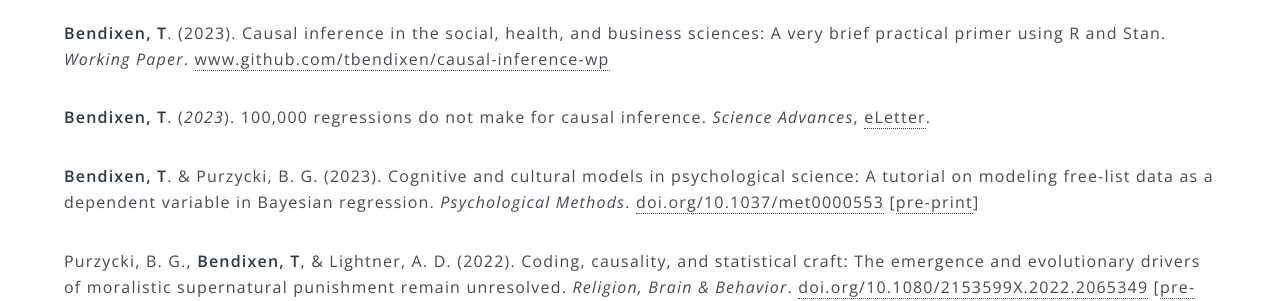
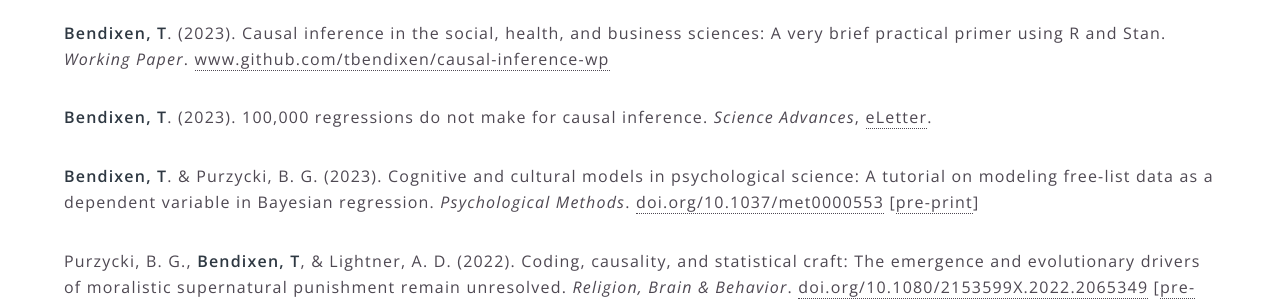
Before and after one commit to tbendixen/tbendixen.github.io.dk, a Jekyll site: the page built from forskning.html, in a window 1280 px wide and 900 px high, scrolled down 534 px. Shown: the part 154-455 px from the top of the window. Built offline with Jekyll 4.4.1, drawn with Linux system fonts in a browser that asks for light colours.

```diff
--- a/forskning.html
+++ b/forskning.html
@@ -12,7 +12,7 @@ title: Forskning
 				<br />
 				<p><b>Bendixen, T</b>. (2023). Causal inference in the social, health, and business sciences: A very brief practical primer using R and Stan.
 					<i>Working Paper</i>. <a href="https://github.com/tbendixen/causal-inference-wp">www.github.com/tbendixen/causal-inference-wp</a></p>
-				<p><b>Bendixen, T</b>. (<i>2023</i>). 100,000 regressions do not make for causal inference. <i>Science Advances</i>, <a href="https://www.science.org/doi/10.1126/sciadv.abn3517#elettersSection">eLetter</a>.</p>
+				<p><b>Bendixen, T</b>. (2023). 100,000 regressions do not make for causal inference. <i>Science Advances</i>, <a href="https://www.science.org/doi/10.1126/sciadv.abn3517#elettersSection">eLetter</a>.</p>
 				<p><b>Bendixen, T</b>. & Purzycki, B. G. (2023). Cognitive and cultural models in psychological science: A tutorial on modeling free-list data as a dependent variable in Bayesian regression.
 					<i>Psychological Methods</i>. <a href="https://doi.org/10.1037/met0000553">doi.org/10.1037/met0000553</a> [<a href="https://psyarxiv.com/4n2jm/">pre-print</a>]</p>
 				<p>Purzycki, B. G., <b>Bendixen, T</b>, & Lightner, A. D. (2022). Coding, causality, and statistical craft: The emergence and evolutionary drivers of moralistic supernatural punishment remain unresolved.
```
